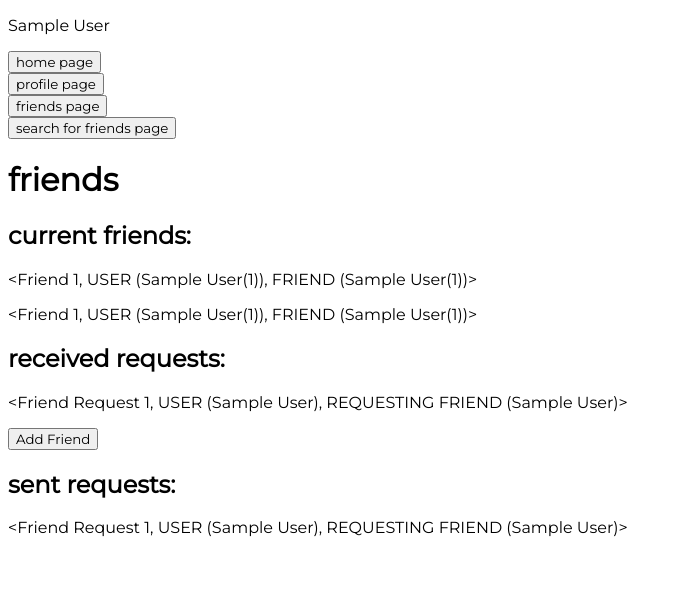
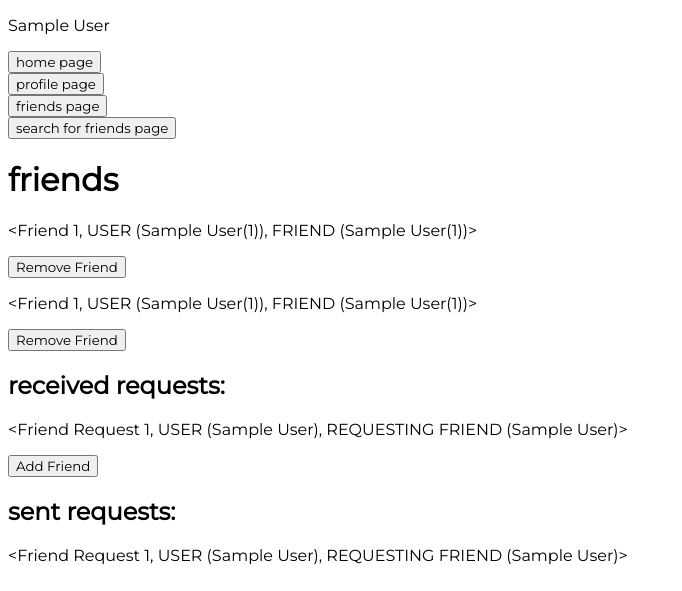
Before and after one commit to doughbryce/capstone, a Flask app: page /friends in a window 1280 px wide. Shown: the top 591 px of the page, without its empty margins (0-682 px from the left). Run offline with Flask 2, Linux system fonts and the light colour scheme; a user stored in the database is signed in; tables that the repository leaves empty hold one stand-in row (values such as "Sample post").

Commit message:
remove friend capability

```diff
--- a/app.py
+++ b/app.py
@@ -46,6 +46,9 @@ class FriendSearchForm(FlaskForm):
 
 class AddFriendForm(FlaskForm):
     submit = SubmitField('Add Friend')
+
+class RemoveFriendForm(FlaskForm):
+    submit = SubmitField('Remove Friend')
 
 class AnswerForm(FlaskForm):
     answer = TextAreaField('Enter your Answer: ', validators=[DataRequired()])
@@ -256,12 +259,14 @@ def profile():
 @login_required
 def friends():
     form = AddFriendForm()
+    form2 = RemoveFriendForm()
     list_of_friends = Friends.query.filter_by(user_id=current_user.user_id).all()
     list_of_friends.extend(Friends.query.filter_by(friend_id=current_user.user_id).all())
     received_requests = FriendRequests.query.filter_by(friend_id=current_user.user_id).all()
     sent_requests = FriendRequests.query.filter_by(user_id=current_user.user_id).all()
     return render_template('friends.html',
         form=form,
+        form2=form2,
         list_of_friends=list_of_friends,
         received_requests=received_requests,
         sent_requests=sent_requests)
@@ -307,12 +312,27 @@ def friend_request_sent(id):
 @login_required
 def add_friend(id):
     form = AddFriendForm()
+    form2 = RemoveFriendForm()
     new_friend = Friends(user_id=current_user.user_id, friend_id=id)
     friend_request = FriendRequests.query.filter_by(user_id=id, friend_id=current_user.user_id).first()
     db.session.add(new_friend)
     db.session.delete(friend_request)
     db.session.commit()
-    render_template('friends.html', form=form)
+    render_template('friends.html', form=form, form2=form2)
+    return redirect(url_for('friends'))
+
+@app.route('/remove_friend/<id>', methods=['GET', 'POST'])
+@login_required
+def delete_friend(id):
+    form2 = RemoveFriendForm()
+    friend_to_remove1 = Friends.query.filter_by(user_id=id, friend_id=current_user.user_id).first()
+    friend_to_remove2 = Friends.query.filter_by(user_id=current_user.user_id, friend_id=id).first()
+    if friend_to_remove1:
+        db.session.delete(friend_to_remove1)
+    elif friend_to_remove2:
+        db.session.delete(friend_to_remove2)
+    db.session.commit()
+    render_template('friends.html', form2=form2)
     return redirect(url_for('friends'))
 
 
--- a/templates/friends.html
+++ b/templates/friends.html
@@ -2,13 +2,22 @@
 {% block body %}
     <h1>friends</h1>
 
-
-    <h2>current friends:</h2>
     {% for friend in list_of_friends %}
         <p>{{ friend }}</p>
+        {% if friend.user_id == current_user.user_id %}
+            <form method="POST" action="/remove_friend/{{ friend.friend_id }}">
+                {{ form2.hidden_tag() }}
+                {{ form2.submit }}
+            </form>
+        {% elif friend.friend_id == current_user.user_id %}
+            <form method="POST" action="/remove_friend/{{ friend.user_id }}">
+                {{ form2.hidden_tag() }}
+                {{ form2.submit }}
+            </form>
+        {% endif %}
     {% endfor %}
 
-
+    {% if received_requests %}
         <h2>received requests:</h2>
         {% for friend in received_requests %}
             <p>{{ friend }}</p>
@@ -17,13 +26,15 @@
                 {{ form.hidden_tag() }}
                 {{ form.submit }}
             </form>
-
         {% endfor %}
+    {% endif %}
 
 
+    {% if sent_requests %}
         <h2>sent requests:</h2>
         {% for friend in sent_requests %}
             <p>{{ friend }}</p>
         {% endfor %}
+    {% endif %}
 
 {% endblock body %}
--- a/templates/search_friends.html
+++ b/templates/search_friends.html
@@ -1,5 +1,6 @@
 {% extends "base.html" %}
 {% block body %}
+
     <form method="POST" action="/search_friends">
         <h1>search for friend</h1>
         {{ form.hidden_tag() }}
```
Lines whose indentation alone changed are shown as unchanged.
